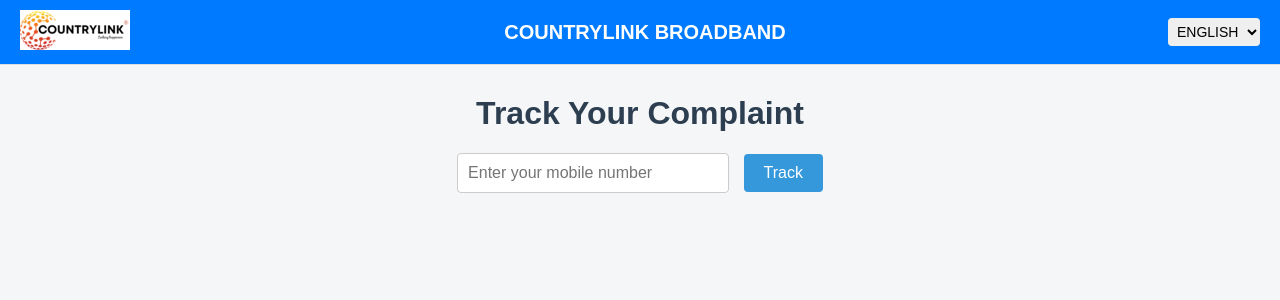
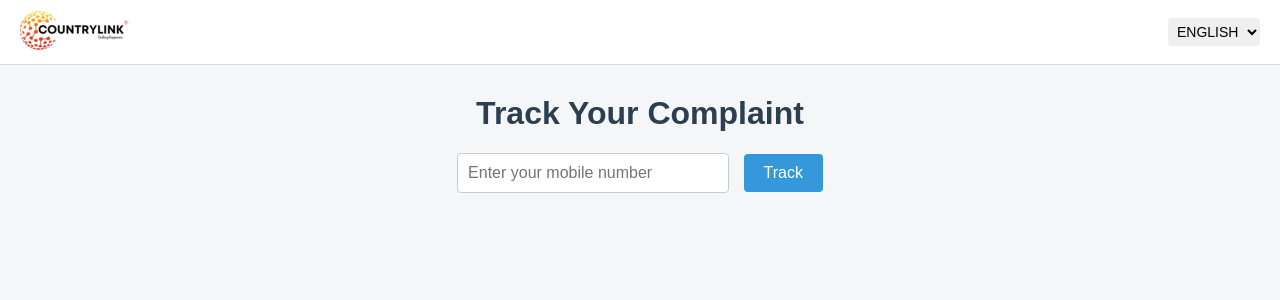
Before and after one commit to Suraj27251/complaint-management-system, a Flask app: page /track in a window 1280 px wide. Shown: the top 300 px of the page. Run offline with Flask 3, Linux system fonts and the light colour scheme.

Commit message:
Update track.html

```diff
--- a/templates/track.html
+++ b/templates/track.html
@@ -14,7 +14,7 @@
 
         /* 🔷 Header Styling */
         .header {
-            background-color: #007BFF;
+            background-color: #ffffff;
             padding: 10px 20px;
             color: white;
             display: flex;
```
